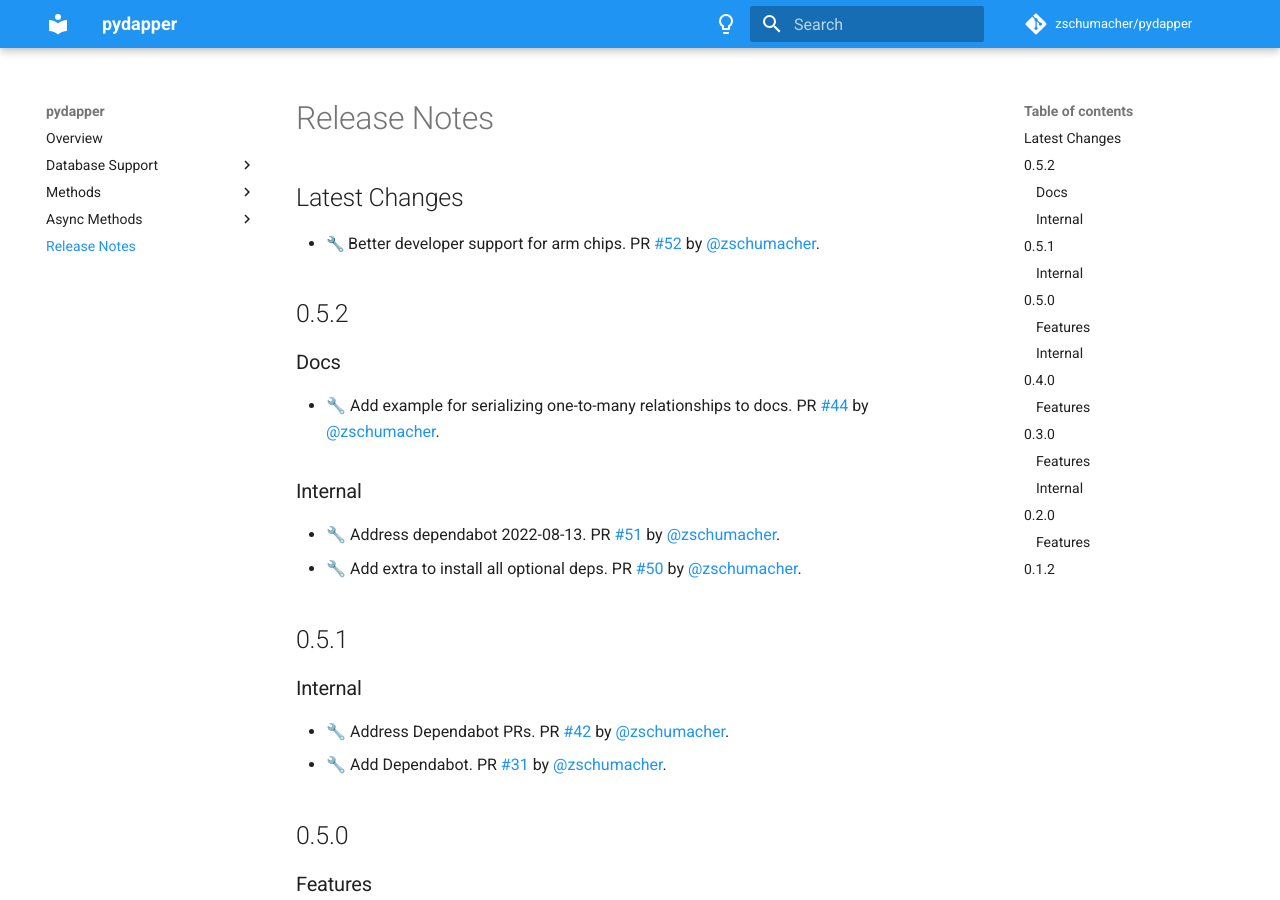
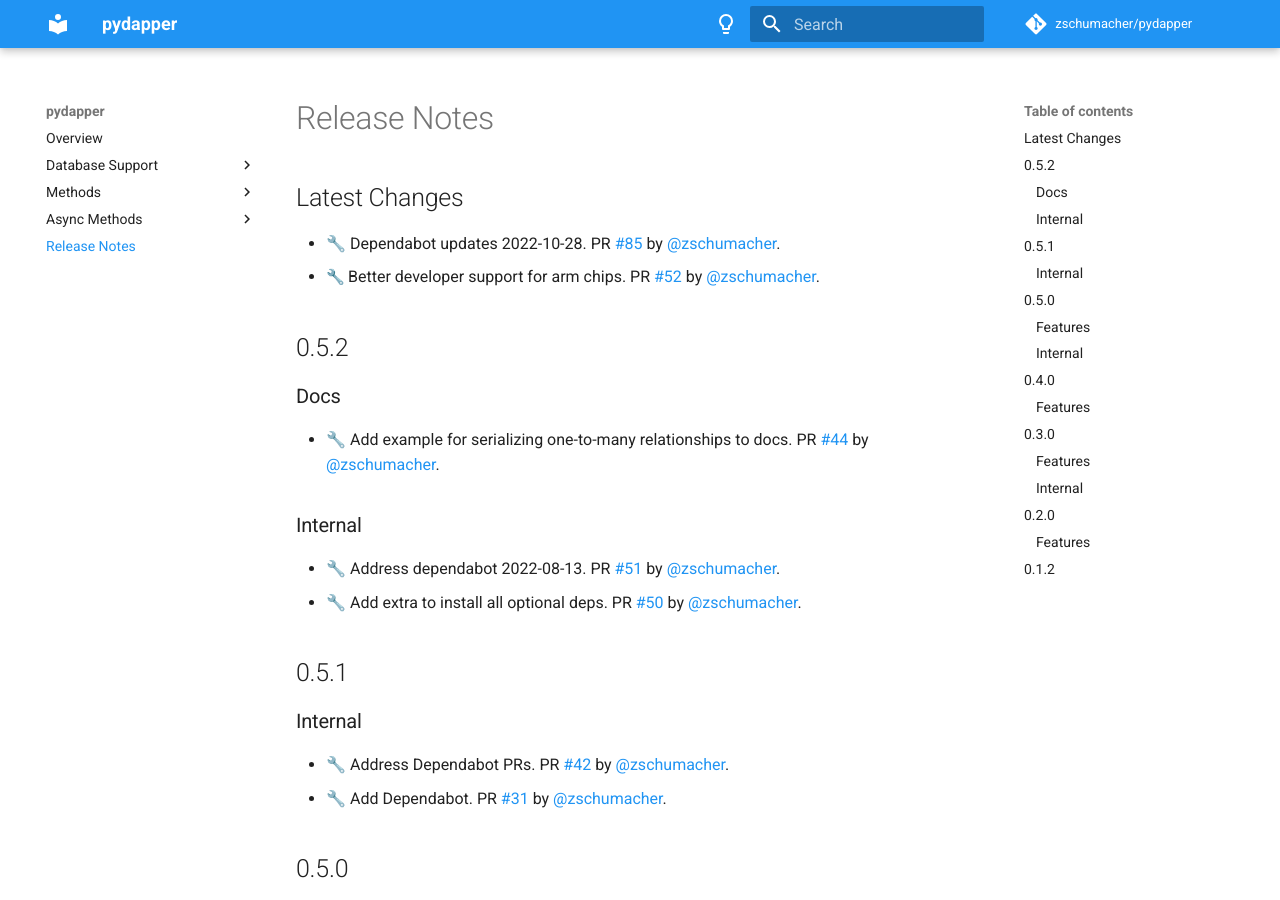
Before and after one commit to zschumacher/pydapper, an MkDocs documentation site: the page built from docs/release_notes.md, in a window 1280 px wide and 900 px high. Built offline with MkDocs 1.6.1 and Material for MkDocs 9.7.7, drawn with Linux system fonts in a browser that asks for light colours; emoji names are drawn with the system emoji font; comment, search, counter and statistics services are not loaded.

Commit message:
📝 Update release notes

```diff
--- a/docs/release_notes.md
+++ b/docs/release_notes.md
@@ -1,6 +1,7 @@
 
 ## Latest Changes
 
+* 🔧 Dependabot updates 2022-10-28. PR [#85](https://github.com/zschumacher/pydapper/pull/85) by [@zschumacher](https://github.com/zschumacher).
 * :wrench: Better developer support for arm chips. PR [#52](https://github.com/zschumacher/pydapper/pull/52) by [@zschumacher](https://github.com/zschumacher).
 
 ## 0.5.2
```
